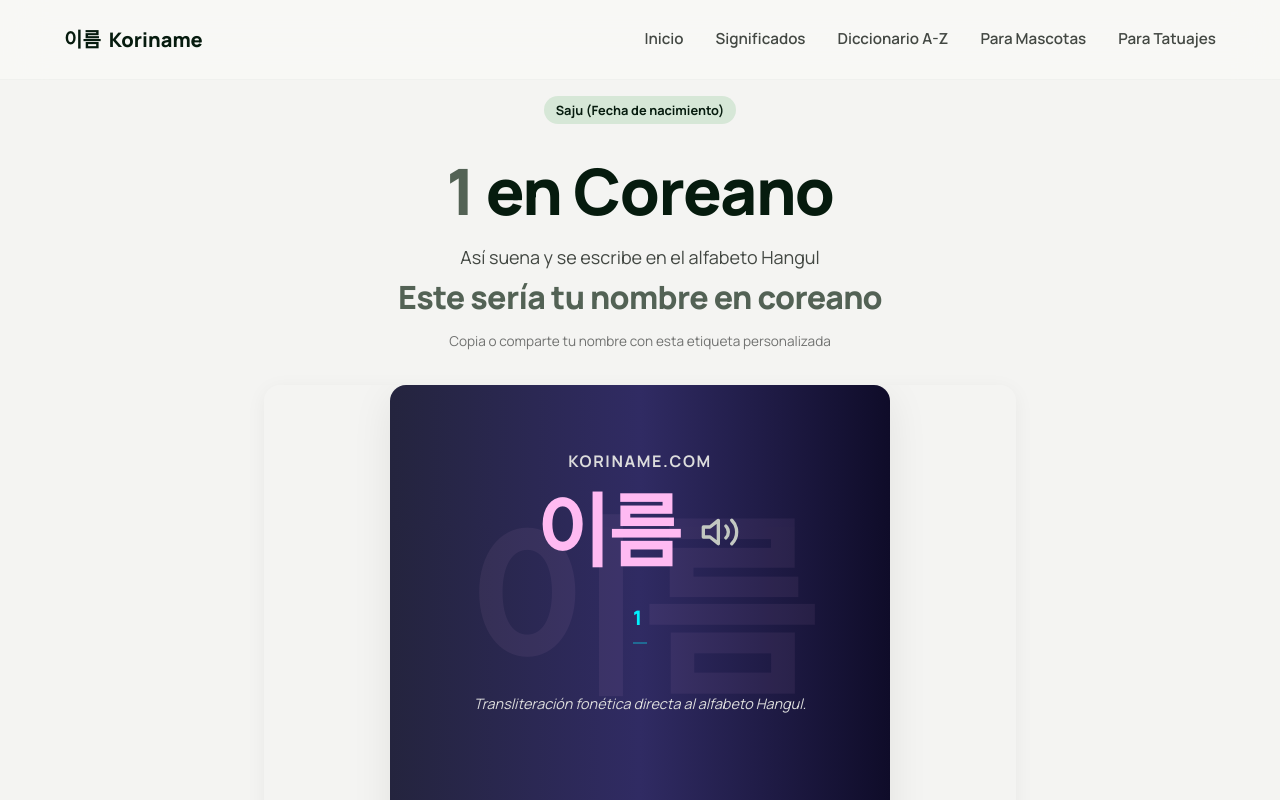
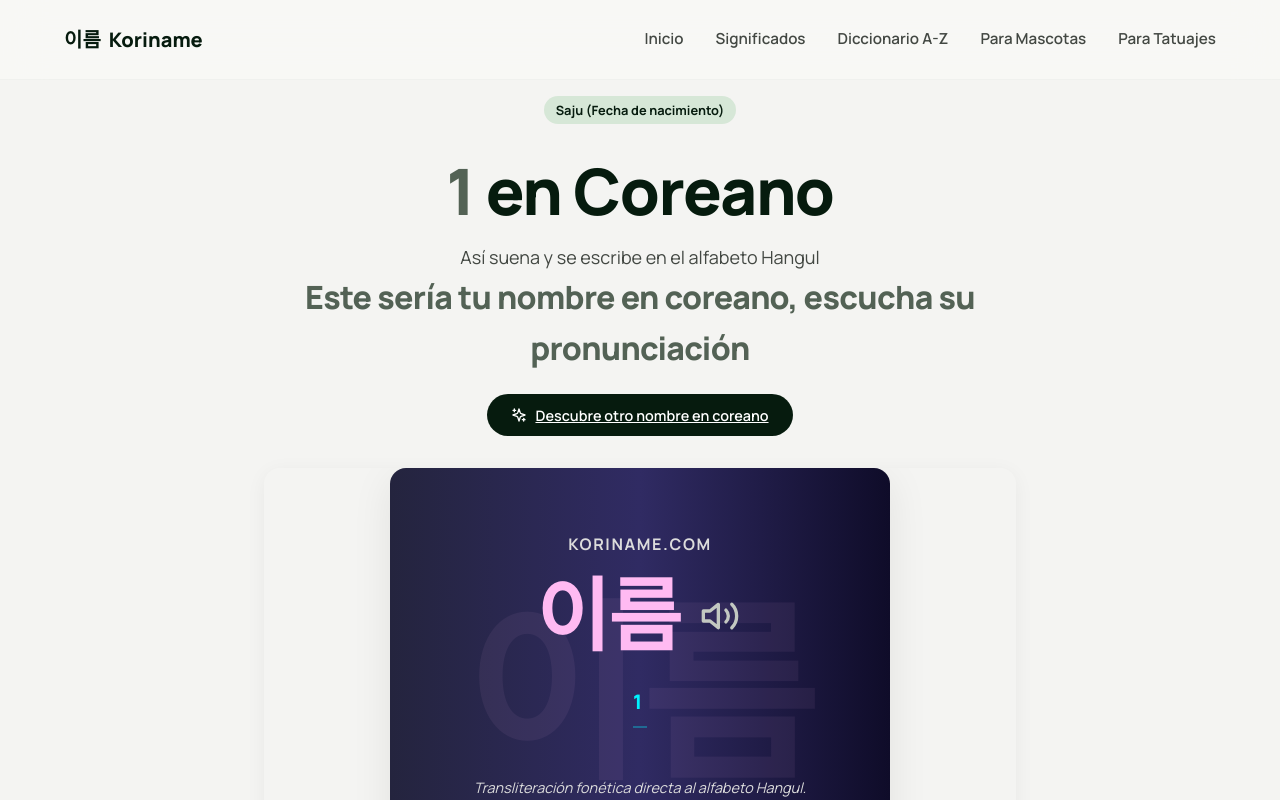
Before and after one commit to cesar20984/mi-nombre-coreano, a React (Vite) app: page /saju/1 in a window 1280 px wide. Shown: the top 800 px of the page. Built offline with nearby package versions, Linux system fonts and the light colour scheme.

Commit message:
UI: SharedView muestra CTA y texto de pronunciación en la etiqueta compartida

```diff
--- a/src/components/LabelCreator.jsx
+++ b/src/components/LabelCreator.jsx
@@ -1,6 +1,6 @@
 import html2canvas from 'html2canvas';
 import { useRef, useState, useEffect } from 'react';
-import { Download, Copy, Share2, Printer, Check } from 'lucide-react';
+import { Download, Copy, Share2, Printer, Check, Sparkles } from 'lucide-react';
 import SpeakButton from './SpeakButton';
 import { downloadAsImage, copyAsImage, shareAsImage, printAsImage } from '../utils/shareUtils';
 import { buildShareUrl } from '../pages/SharedView';
@@ -74,7 +74,7 @@ const THEMES = [
   }
 ];
 
-export default function LabelCreator({ result }) {
+export default function LabelCreator({ result, isSharedView }) {
   const labelRef = useRef(null);
   const [activeThemeId, setActiveThemeId] = useState('kpop');
   const [copying, setCopying] = useState(false);
@@ -107,10 +107,18 @@ export default function LabelCreator({ result }) {
   return (
     <div className="fade-in animate-delay-200">
       <div className="text-center mb-6">
-        <h2 className="title-lg mb-1" style={{ color: 'var(--secondary)' }}>Este sería tu nombre en coreano</h2>
-        <p className="body-sm" style={{ opacity: 0.6, fontSize: '0.85rem' }}>
-          Copia o comparte tu nombre con esta etiqueta personalizada
-        </p>
+        <h2 className="title-lg mb-1" style={{ color: 'var(--secondary)' }}>
+          {isSharedView ? 'Este sería tu nombre en coreano, escucha su pronunciación' : 'Este sería tu nombre en coreano'}
+        </h2>
+        {isSharedView ? (
+          <a href="/" className="btn btn-primary" style={{ marginTop: '0.75rem', borderRadius: '2rem', fontSize: '0.9rem', padding: '0.6rem 1.5rem' }}>
+            <Sparkles size={16} /> Descubre otro nombre en coreano
+          </a>
+        ) : (
+          <p className="body-sm" style={{ opacity: 0.6, fontSize: '0.85rem' }}>
+            Copia o comparte tu nombre con esta etiqueta personalizada
+          </p>
+        )}
       </div>
 
       <div className="label-canvas-container" style={{ display: 'flex', justifyContent: 'center', position: 'relative' }}>
--- a/src/pages/SharedView.jsx
+++ b/src/pages/SharedView.jsx
@@ -179,8 +179,8 @@ export default function SharedView() {
             </p>
           </div>
 
-          {/* Full LabelCreator — same as Home */}
-          <LabelCreator result={result} />
+          {/* Full LabelCreator — same as Home, with shared view mode */}
+          <LabelCreator result={result} isSharedView />
 
           {/* Explanation */}
           {result.explanation && (
```
